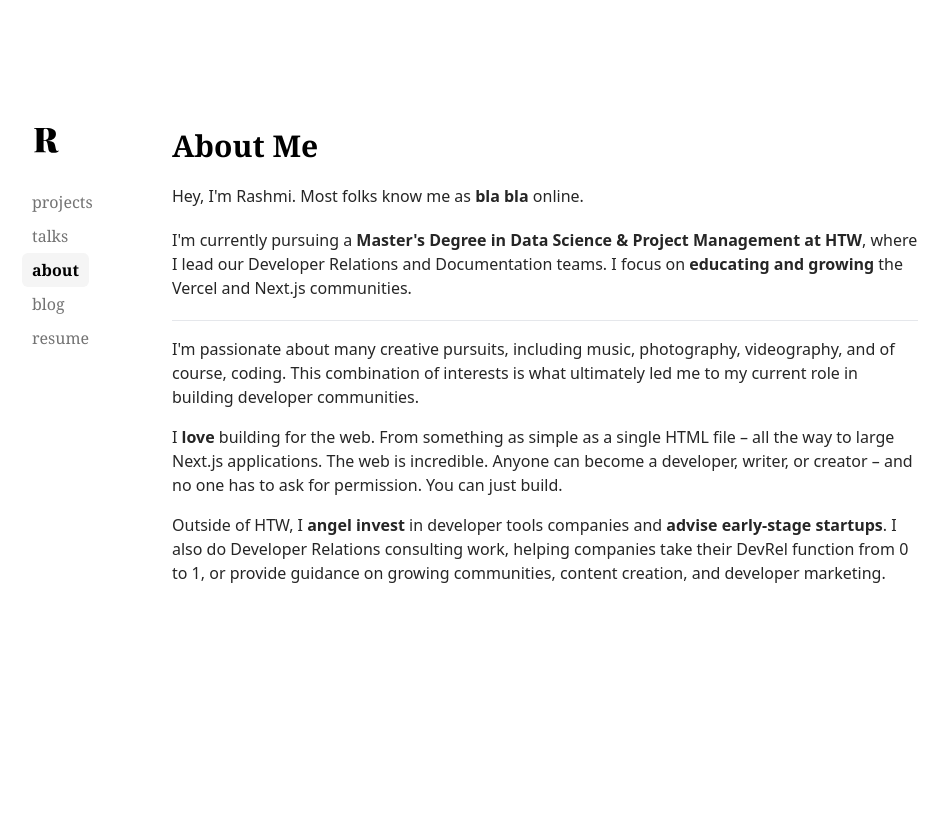
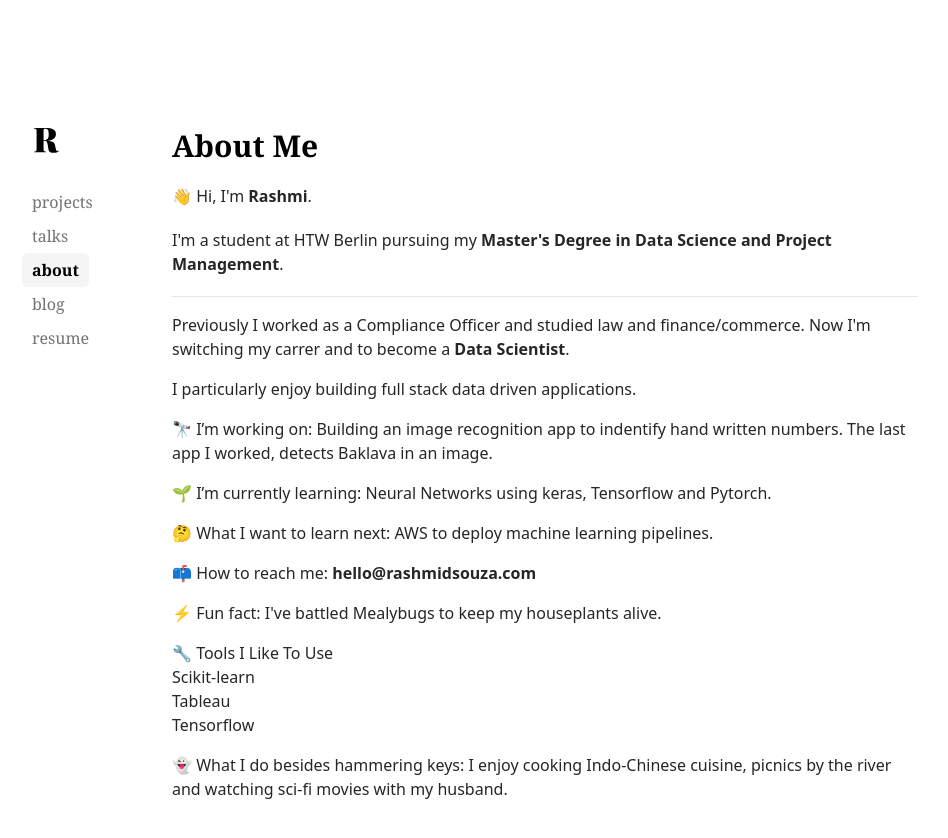
Before and after one commit to rashmi-carol-dsouza/portfolio, a Next.js app: page /about in a window 1280 px wide. Shown: the top 838 px of the page, without its empty margins (170-1118 px from the left). Before the commit the page ends 800 px from the top, so only its background shows below. Built offline with nearby package versions, Linux system fonts and the light colour scheme.

Commit message:
Updating About page

```diff
--- a/src/app/about/page.tsx
+++ b/src/app/about/page.tsx
@@ -9,35 +9,48 @@ const About = () => (
   <section>
     <h1 className="font-bold text-3xl font-serif">About Me</h1>
     <p className="my-5 text-neutral-800">
-      Hey, I&apos;m Rashmi. Most folks know me as <b>bla bla</b> online.
+    👋 Hi, I'm <b>Rashmi</b>.
     </p>
     <div className="prose prose-neutral text-neutral-800 space-y-4">
       <p>
-        I&apos;m currently pursuing a{" "}
-        <b>Master&apos;s Degree in Data Science & Project Management at HTW</b>,
-        where I lead our Developer Relations and Documentation teams. I focus on{" "}
-        <b>educating and growing</b> the Vercel and Next.js communities.
+      I'm a student at HTW Berlin pursuing my <b>Master's Degree in Data Science and Project Management</b>.
       </p>
       <hr />
       <p>
-        I&apos;m passionate about many creative pursuits, including music,
-        photography, videography, and of course, coding. This combination of
-        interests is what ultimately led me to my current role in building
-        developer communities.
+      Previously I worked as a Compliance Officer and studied law and finance/commerce. Now I'm switching my carrer and to become a <b>Data Scientist</b>.
       </p>
       <p>
-        I <b>love</b> building for the web. From something as simple as a single
-        HTML file – all the way to large Next.js applications. The web is
-        incredible. Anyone can become a developer, writer, or creator – and no
-        one has to ask for permission. You can just build.
+      I particularly enjoy building full stack data driven applications.
       </p>
       <p>
-        Outside of HTW, I <b>angel invest</b> in developer tools companies and{" "}
-        <b>advise early-stage startups</b>. I also do Developer Relations
-        consulting work, helping companies take their DevRel function from 0 to
-        1, or provide guidance on growing communities, content creation, and
-        developer marketing.
+      🔭 I’m working on: Building an image recognition app to indentify hand written numbers. The last app I worked, detects Baklava in an image.
       </p>
+      <p>
+      🌱 I’m currently learning: Neural Networks using keras, Tensorflow and Pytorch.
+      </p>
+      <p>
+        🤔 What I want to learn next: AWS to deploy machine learning pipelines.
+        </p>
+      <p>
+        📫 How to reach me: <b>hello@rashmidsouza.com</b>
+        </p>
+      <p>
+        ⚡ Fun fact: I've battled Mealybugs to keep my houseplants alive.
+        </p>
+      <p>🔧 Tools I Like To Use
+      <ul>
+        <li>Scikit-learn</li>
+        <li>Tableau</li>
+        <li>Tensorflow</li>
+      </ul>
+
+        </p>
+
+      <p>
+        👻 What I do besides hammering keys: I enjoy cooking Indo-Chinese cuisine, picnics by the river and watching sci-fi movies with my husband.
+      </p>
+
+
     </div>
   </section>
 );
```
